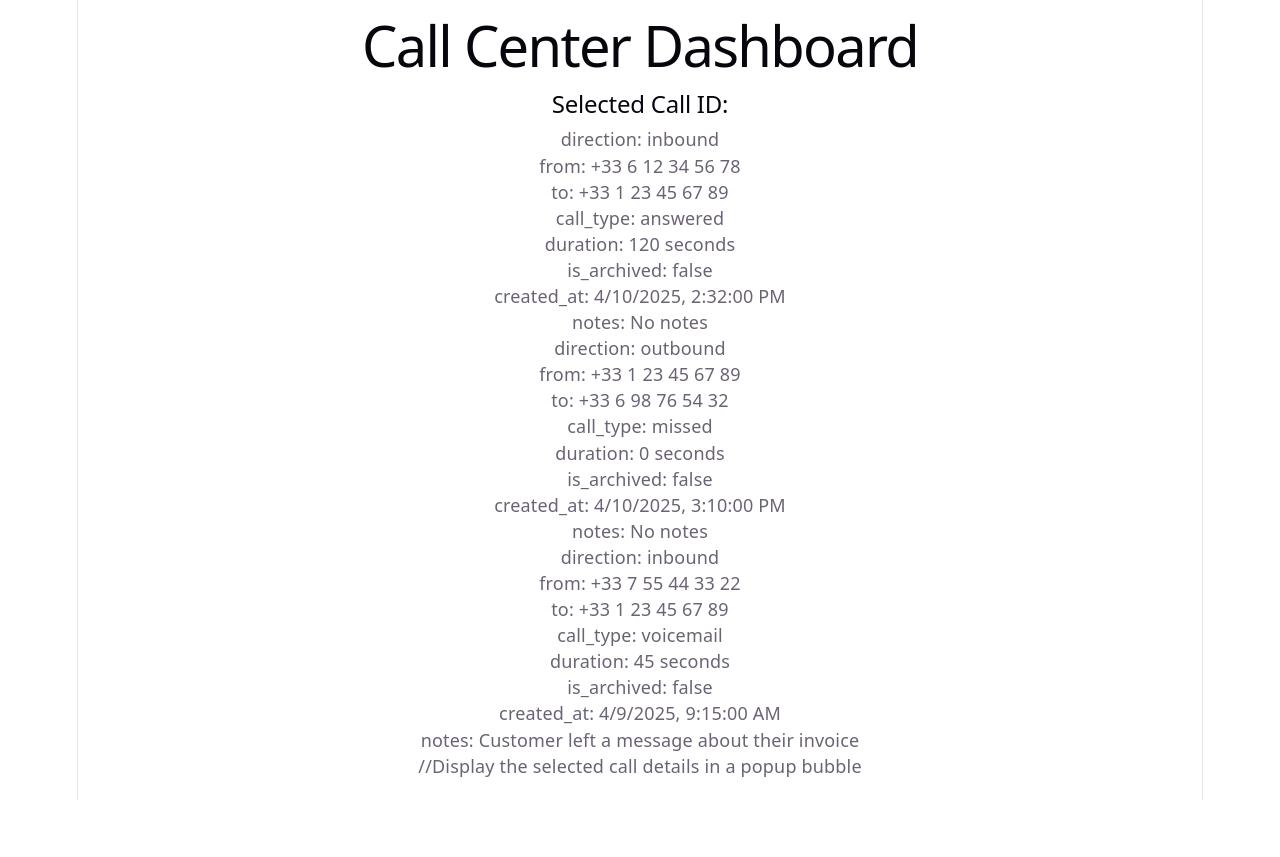
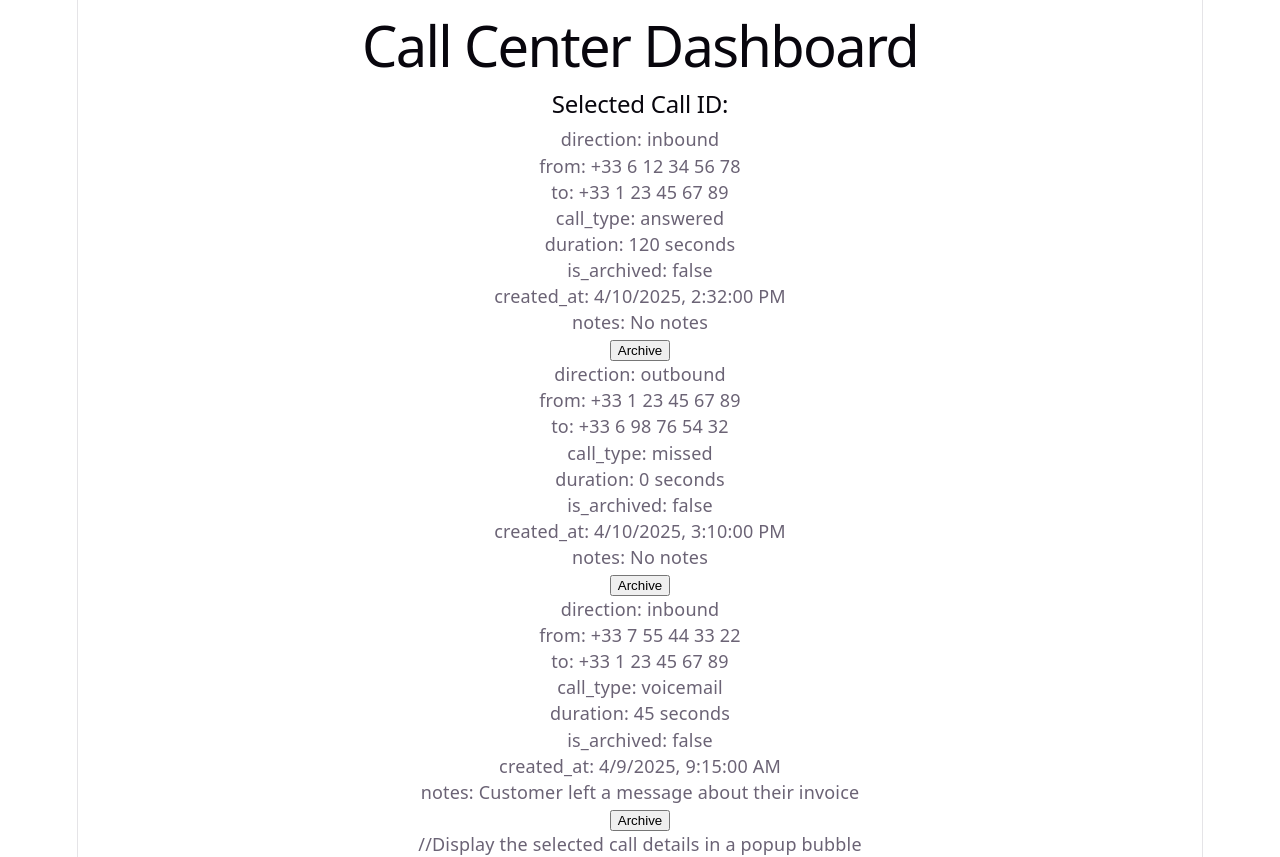
Before and after one commit to DimGianno/Call-Center-Frontend, a React (Vite) app in the folder call-center/: page / in a window 1280 px wide. Before the commit the page ends 800 px from the top, so only its background shows below. Built offline with nearby package versions, Linux system fonts and the light colour scheme.

Commit message:
Implement call archiving functionality in App and CallItem components

```diff
--- a/call-center/src/App.jsx
+++ b/call-center/src/App.jsx
@@ -19,6 +19,24 @@ function App() {
     return call.id === selectedCallId;
   });
 
+  function handleArchiveCall(callId) {
+    setCalls((currentCalls) => {
+      return currentCalls.map((call) => {
+        if (call.id === callId) {
+          return {
+            ...call,
+            is_archived: true
+          };
+        }
+        return call;
+      });
+    });
+
+    if (selectedCallId === callId) {
+      setSelectedCallId(null);
+    }
+  }
+
   return (
     <>
       <div>
@@ -34,6 +52,7 @@ function App() {
                 key={call.id}
                 call={call}
                 onSelectCall={handleSelectCall}
+                onArchiveCall={handleArchiveCall}
               />
             );
           })}
--- a/call-center/src/components/CallItem.jsx
+++ b/call-center/src/components/CallItem.jsx
@@ -1,4 +1,4 @@
-function CallItem({ call, onSelectCall }) {
+function CallItem({ call, onSelectCall, onArchiveCall }) {
   const formattedDate = new Date(call.created_at).toLocaleString()
 
     return (
@@ -11,6 +11,15 @@ function CallItem({ call, onSelectCall }) {
         <p>is_archived: {call.is_archived.toString()}</p>
         <p>created_at: {formattedDate}</p>
         <p>notes: {call.notes?.length > 0 ? call.notes[0].content : 'No notes'}</p>
+
+        <button
+          onClick={(event) => {
+            event.stopPropagation();
+            onArchiveCall(call.id);
+          }}
+        >
+          Archive
+        </button>
       </div>
   );
 }
```
